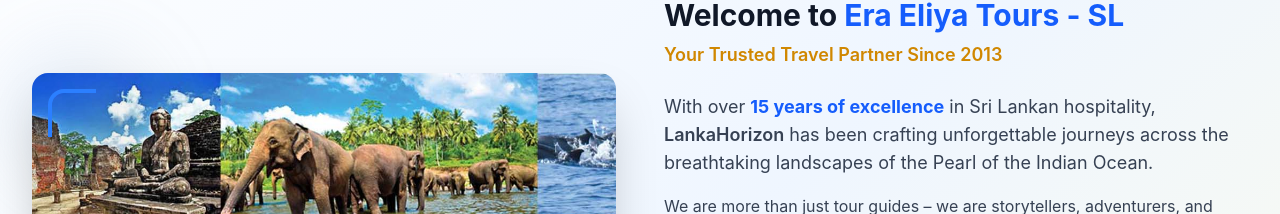
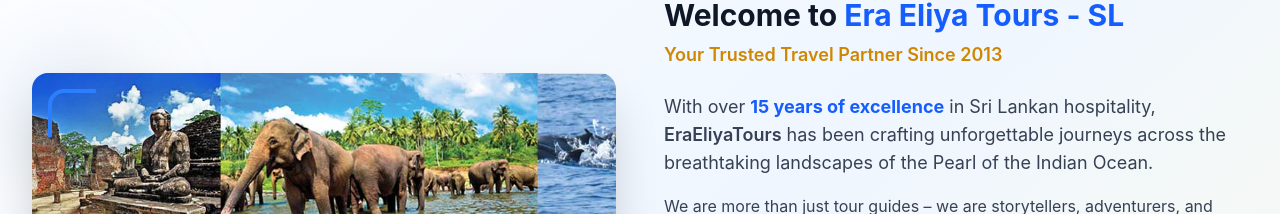
Before and after one commit to SilunaDev/KalumTourist, a Next.js app: page / in a window 1280 px wide. Shown: the part 5739-5953 px from the top of the page. Built offline with nearby package versions, Linux system fonts and the light colour scheme.

Commit message:
Update AboutUs.tsx

```diff
--- a/components/AboutUs.tsx
+++ b/components/AboutUs.tsx
@@ -98,7 +98,7 @@
                 <div className="space-y-4 text-gray-700 leading-relaxed">
                   <p className="text-lg">
                     With over <span className="font-bold text-blue-600">15 years of excellence</span> in Sri Lankan hospitality,
-                    <span className="font-semibold"> LankaHorizon</span> has been crafting unforgettable journeys across the
+                    <span className="font-semibold"> EraEliyaTours</span> has been crafting unforgettable journeys across the
                     breathtaking landscapes of the Pearl of the Indian Ocean.
                   </p>
 
```
